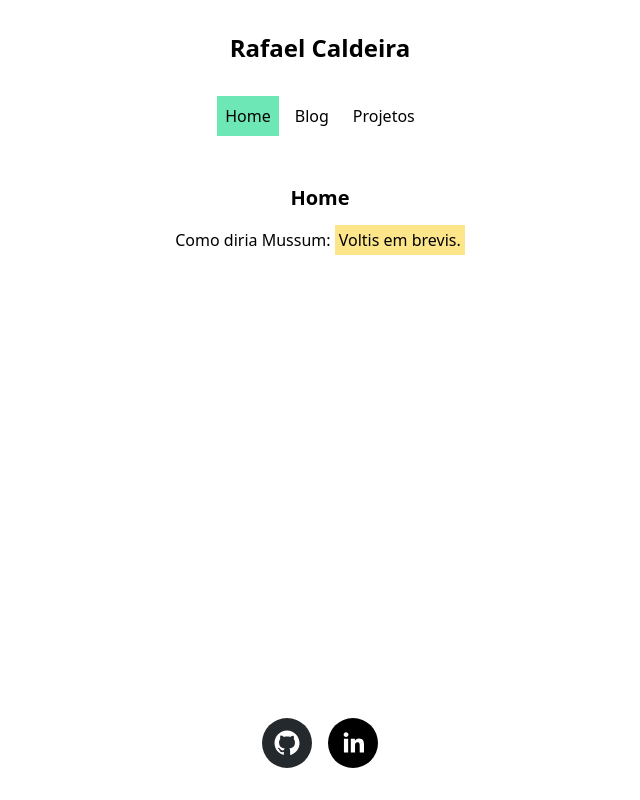
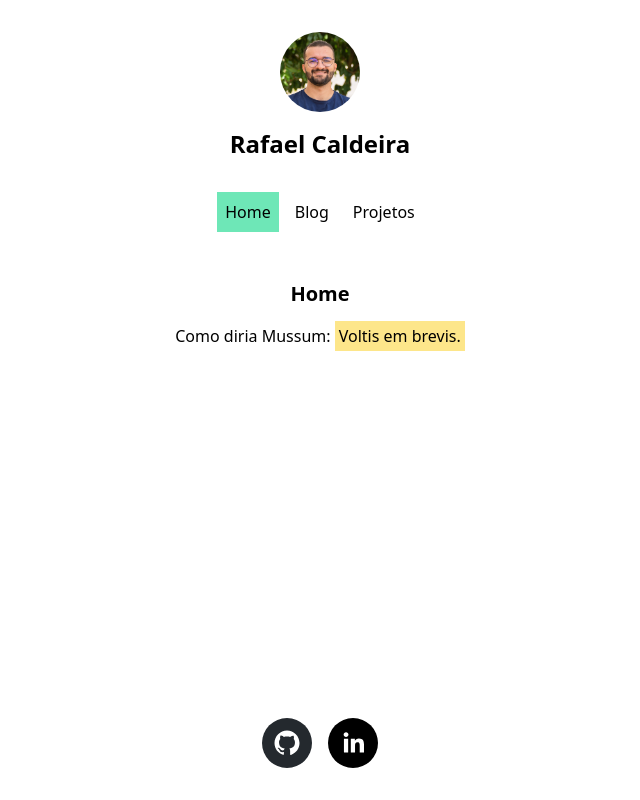
Before and after one commit to rcaldeiradev/Rafael-Caldeira, a Next.js app: page / in a window 1280 px wide. Shown: the whole page, without its empty margins (320-960 px from the left). Built offline with nearby package versions, Linux system fonts and the light colour scheme.

Commit message:
ESLint TS and me.jpg

```diff
--- a/package.json
+++ b/package.json
@@ -24,6 +24,8 @@
     "typescript": "5.1.3"
   },
   "devDependencies": {
-    "@types/gtag.js": "^0.0.12"
+    "@types/gtag.js": "^0.0.12",
+    "@typescript-eslint/eslint-plugin": "^6.4.1",
+    "@typescript-eslint/parser": "^6.4.1"
   }
 }
--- a/src/app/blog/page.tsx
+++ b/src/app/blog/page.tsx
@@ -15,4 +15,4 @@ export default async function BlogPage() {
       </div>
     </div>
   );
-};
+}
--- a/src/app/page.tsx
+++ b/src/app/page.tsx
@@ -15,4 +15,4 @@ export default function Home() {
       </div>
     </div>
   );
-};
+}
--- a/src/app/projetos/page.tsx
+++ b/src/app/projetos/page.tsx
@@ -15,4 +15,4 @@ export default function ProjetosPage() {
       </div>
     </div>
   );
-};
+}
--- a/src/components/layout/Brand.tsx
+++ b/src/components/layout/Brand.tsx
@@ -1,9 +1,25 @@
+
+
 import Link from "next/link";
 import Image from "next/image";
+import mePic from '../../../public/me.jpg';
 
 export default function Brand() {
   return (
     <Link href="/" className='mb-4 block text-center font-bold text-2xl'>
+      <div className="image-wrapper rounded-full overflow-hidden w-20 h-20 relative mb-4 mx-auto">
+        <Image
+          src={mePic}
+          alt="Rafael smiling at the camera, wearing a blue t-shirt and round glasses. Vivid green tree in the background."
+          className="h-full max-w-none"
+          sizes="160px"
+          fill={true}
+          placeholder={"blur"}
+          style={{
+            objectFit: 'cover',
+          }}
+        />
+      </div>
       Rafael Caldeira
     </Link>
   )
```
Also changed, not shown: .eslintrc.json, public/me.jpg (added), 1 other file (tests, documents, lock files or other folders).
